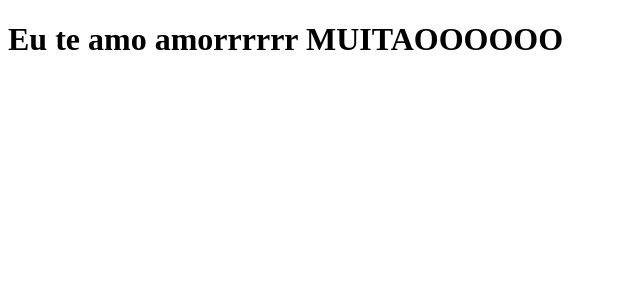
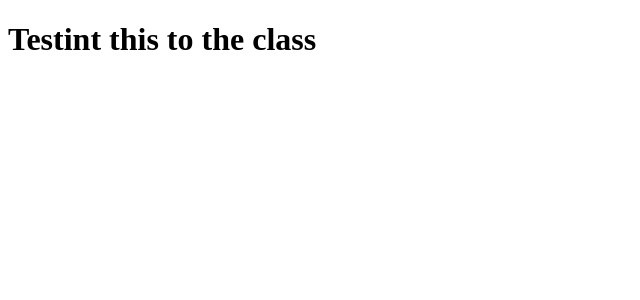
Before and after one commit to marcossnikel/tabnews_clone, a Next.js app: page / in a window 1280 px wide. Shown: the top 300 px of the page, without its empty margins (0-640 px from the left). Built offline with nearby package versions, Linux system fonts and the light colour scheme.

Commit message:
[test] : testing concepts class

```diff
--- a/pages/index.js
+++ b/pages/index.js
@@ -1,5 +1,5 @@
 function Home() {
-  return <h1>Eu te amo amorrrrrr MUITAOOOOOO</h1>;
+  return <h1>Testint this to the class</h1>;
 }
 
 export default Home;
```
